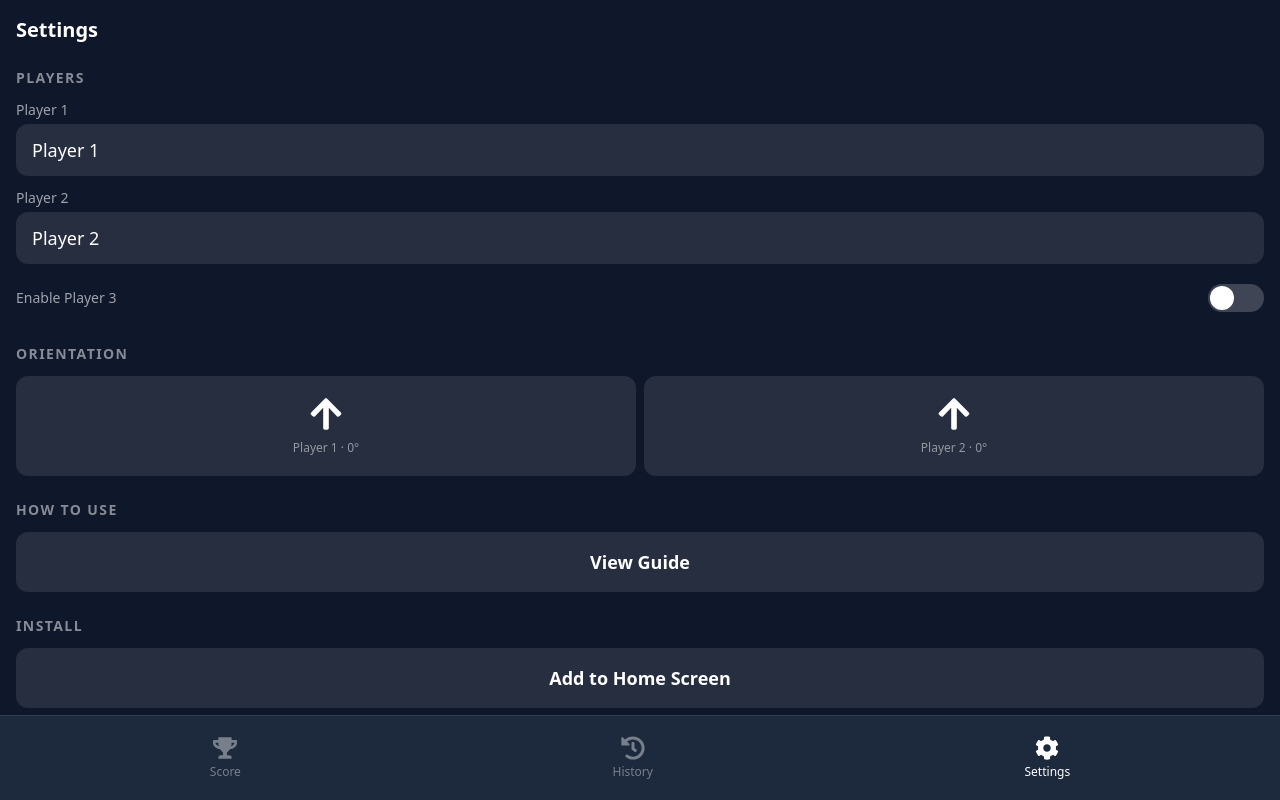
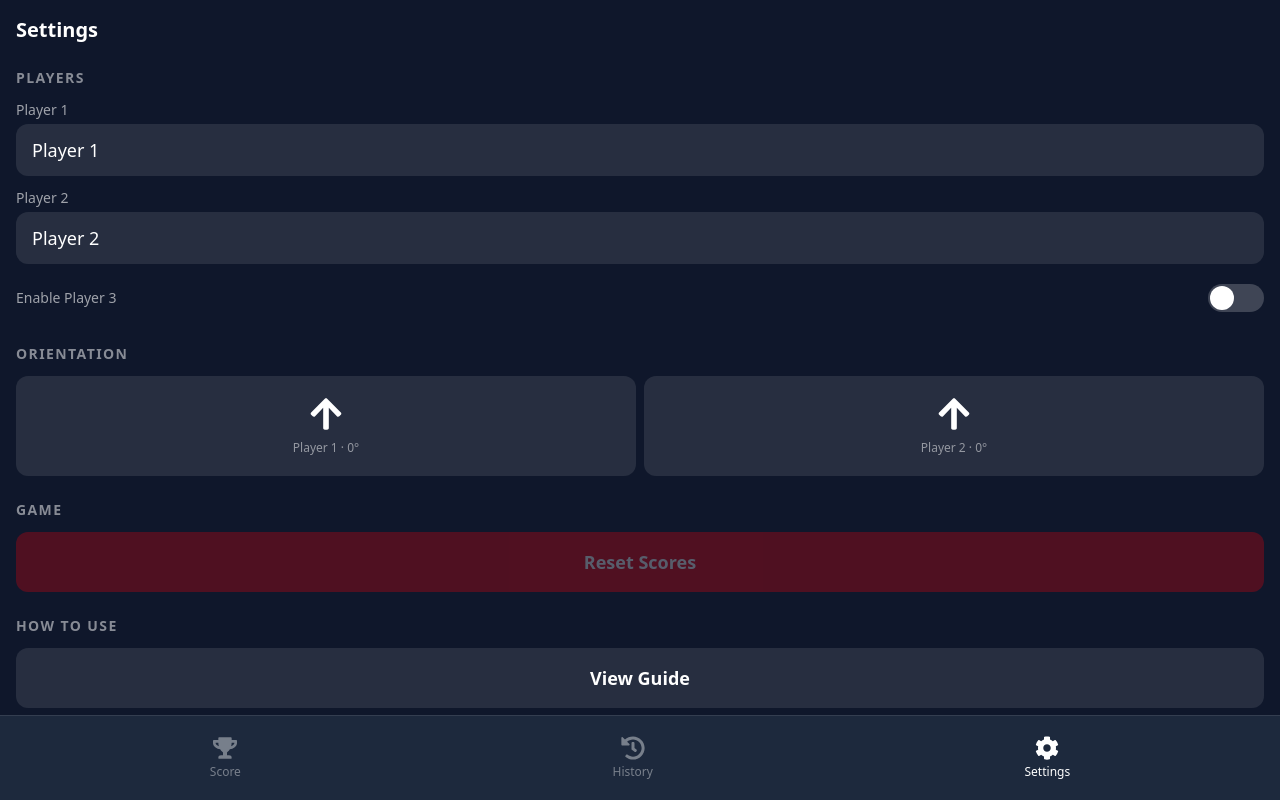
Before and after one commit to balthazarely/easy-cribbage, a React (Vite) app: page /settings in a window 1280 px wide. Built offline with nearby package versions, Linux system fonts and the light colour scheme.

Commit message:
moved buttons settings

```diff
--- a/src/components/Settings.tsx
+++ b/src/components/Settings.tsx
@@ -110,6 +110,17 @@ export default function Settings({ reset, hasScores, settings, changePlayerName,
       </div>
 
       <div className="flex flex-col gap-3">
+        <h3 className="text-sm font-semibold uppercase tracking-widest opacity-50">Game</h3>
+        <button
+          onClick={() => setShowConfirm(true)}
+          disabled={!hasScores}
+          className="w-full py-4 rounded-xl bg-red-600 text-white font-semibold text-lg disabled:opacity-30 disabled:cursor-not-allowed active:enabled:bg-red-700"
+        >
+          Reset Scores
+        </button>
+      </div>
+
+      <div className="flex flex-col gap-3">
         <h3 className="text-sm font-semibold uppercase tracking-widest opacity-50">How to Use</h3>
         <button
           onClick={() => setShowHowToUse(true)}
@@ -126,17 +137,6 @@ export default function Settings({ reset, hasScores, settings, changePlayerName,
           className="w-full py-4 rounded-xl bg-white/10 active:bg-white/20 font-semibold text-lg"
         >
           Add to Home Screen
-        </button>
-      </div>
-
-      <div className="flex flex-col gap-3">
-        <h3 className="text-sm font-semibold uppercase tracking-widest opacity-50">Game</h3>
-        <button
-          onClick={() => setShowConfirm(true)}
-          disabled={!hasScores}
-          className="w-full py-4 rounded-xl bg-red-600 text-white font-semibold text-lg disabled:opacity-30 disabled:cursor-not-allowed active:enabled:bg-red-700"
-        >
-          Reset Scores
         </button>
       </div>
 
```
